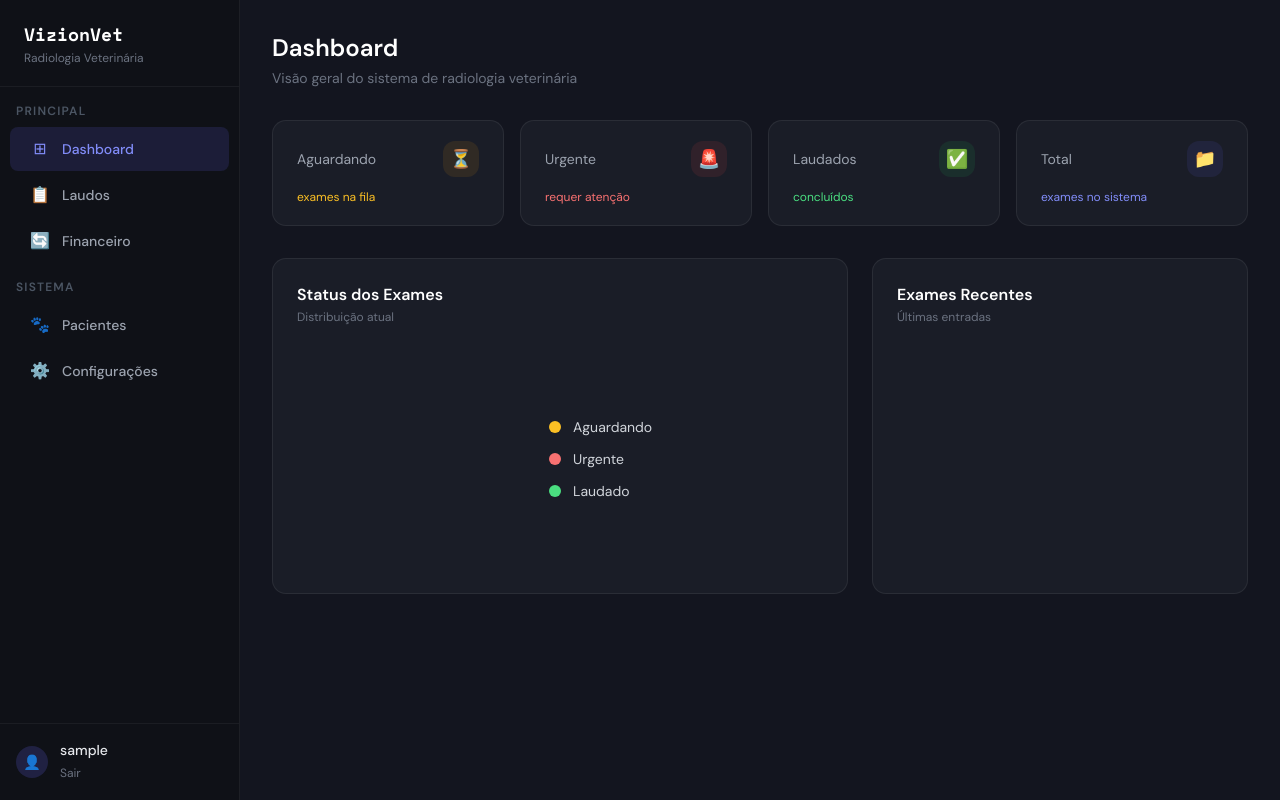
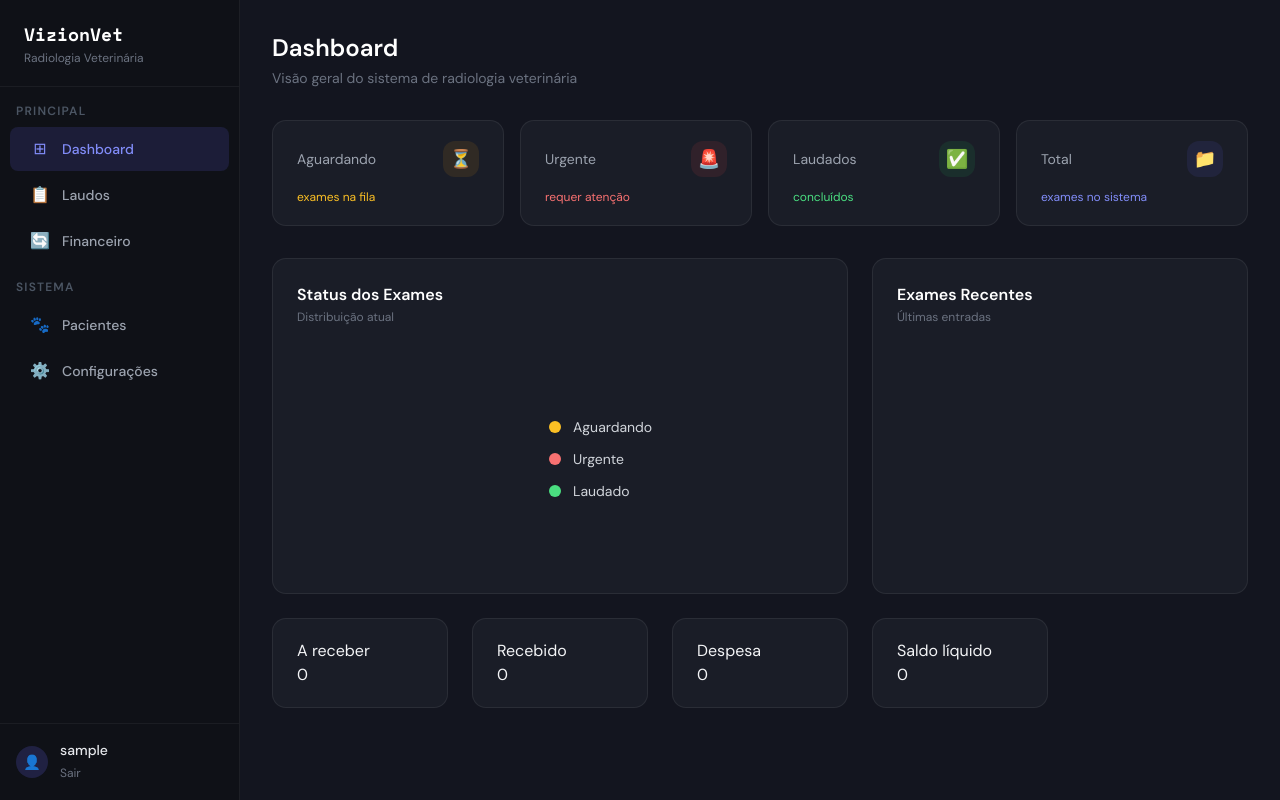
Before and after one commit to Augusto4646/dicom-pacs-vet, a Django app: page /menu/ in a window 1280 px wide. Run offline with Django 5.2, Linux system fonts and the light colour scheme; the visitor is signed in with stand-in values (Sample User, id 1); data comes from the database, SQL or seed files in the repository; data that the repository does not hold is empty; a map, chart or similar area stays blank; some libraries are stand-ins or nearby versions.

```diff
--- a/back-end/base/models.py
+++ b/back-end/base/models.py
@@ -26,11 +26,15 @@ class Usuario(models.Model):
     instituicao_pertencente=models.ForeignKey("Instituicao",on_delete=models.CASCADE,null=True,blank=True,)
     def __str__(self):
         return self.user.username
+class Tutor(models.Model):
+    nome = models.CharField(max_length=50)
+    celular = models.CharField(max_length=50)
 
 
 class Exame(models.Model):
     codigo_acesso = models.CharField(max_length=255, null=True, blank=True)
     paciente = models.ForeignKey(Paciente, on_delete=models.CASCADE)
+    tutor = models.ForeignKey(Tutor, on_delete=models.CASCADE,null=True)
 
     PAPEL_ESCOLHAS_STATUS = [
         ("Laudado", "Laudado"),
@@ -64,6 +68,7 @@ class Exame(models.Model):
     descricao = models.CharField(max_length=255, null=True, blank=True)
     medico_solicitante = models.CharField(max_length=255, null=True, blank=True)
     tipo_exame = models.CharField(max_length=255, null=True, blank=True)
+    valor = models.DecimalField(max_digits=10, decimal_places=2,default=0)
 
 
     def __str__(self):
@@ -143,8 +148,8 @@ class Financeiro(models.Model):
 
     clinica = models.ForeignKey("Clinica", on_delete=models.SET_NULL, null=True, blank=True)
 
-    valor = models.DecimalField(max_digits=10, decimal_places=2)
     despesa = models.DecimalField(max_digits=10, decimal_places=2, default=0)
+    repasse_a_clinica = models.DecimalField(max_digits=10, decimal_places=2, default=0,)
 
     pago = models.BooleanField(default=False)
 
--- a/back-end/base/views.py
+++ b/back-end/base/views.py
@@ -10,7 +10,7 @@ from django.shortcuts import render, redirect, get_object_or_404
 from django.core.files.base import ContentFile
 from django.template.loader import render_to_string
 from rest_framework import viewsets
-from .models import Usuario, Exame,Modelo,Laudo,Paciente,Instituicao
+from .models import Usuario, Exame,Modelo,Laudo,Paciente,Instituicao,Financeiro
 from .serializers import ExameSerializer
 from .util import gerar_codigo_unico
 from base.services.orthanc_sync import sincronizar_estudos
@@ -69,9 +69,36 @@ def dashbord(request):
 
     return render(request, "dashbord.html", {"exames": exames})
 
+from django.db.models import Sum
+
+@login_required
 def menu(request):
-    return render(request, "menu.html")
+    usuario, _ = Usuario.objects.get_or_create(user=request.user)
 
+    inst = usuario.instituicao_pertencente
+
+    financeiros = Financeiro.objects.filter(instituicao=inst)
+
+    recebido = financeiros.filter(pago=True).aggregate(
+        total=Sum("exame__valor")
+    )["total"] or 0
+
+    a_receber = financeiros.filter(pago=False).aggregate(
+        total=Sum("exame__valor")
+    )["total"] or 0
+
+    despesa = financeiros.aggregate(
+        total=Sum("despesa")
+    )["total"] or 0
+
+    saldo_liquido = recebido - despesa
+
+    return render(request, "menu.html", {
+        "recebido": recebido,
+        "a_receber": a_receber,
+        "despesa": despesa,
+        "saldo_liquido": saldo_liquido,
+    })
 
 
 # ---------------------------------------------------------------------------
@@ -318,11 +345,14 @@ def criar_modelos(request):
         modelos = Modelo.objects.filter(usuario_logado=usuario)
         return redirect('/listar_modelos/')
 
+def inserir_financeiro(request):
+    if request.method=="POST":
+     Financeiro.objects.create(
 
+     )
 # ---------------------------------------------------------------------------
 # deletar modelo
 # --------------------------------------------------------------------------
-
 
 
 # ---------------------------------------------------------------------------
--- a/back-end/templates/menu.html
+++ b/back-end/templates/menu.html
@@ -247,8 +247,30 @@
             {% endfor %}
           </div>
         </div>
+<div class="stat-card">
+  <span>A receber</span>
+  <div>{{ a_receber }}</div>
+</div>
+
+<div class="stat-card">
+  <span>Recebido</span>
+  <div>{{ recebido }}</div>
+</div>
+
+<div class="stat-card">
+  <span>Despesa</span>
+  <div>{{ despesa }}</div>
+</div>
+
+<div class="stat-card">
+  <span>Saldo líquido</span>
+  <div>{{ saldo_liquido }}</div>
+</div>
+
 
       </div>
+
+
     </main>
   </div>
 
```
Also changed, not shown: back-end/templates/Laudos.html (added, +68 -0 lines), back-end/base/migrations/0033_remove_financeiro_valor_exame_valor.py (added), back-end/base/migrations/0034_financeiro_valor_a_ser_quitado.py (added), back-end/base/migrations/0035_tutor_remove_financeiro_valor_a_ser_quitado_and_more.py (added).
